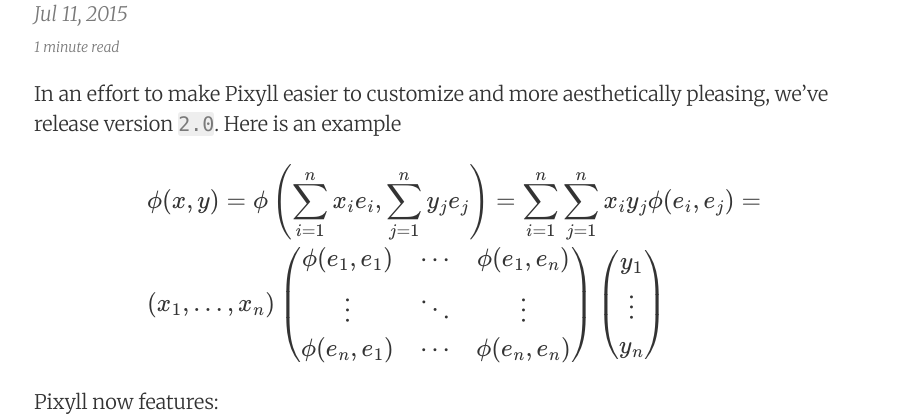
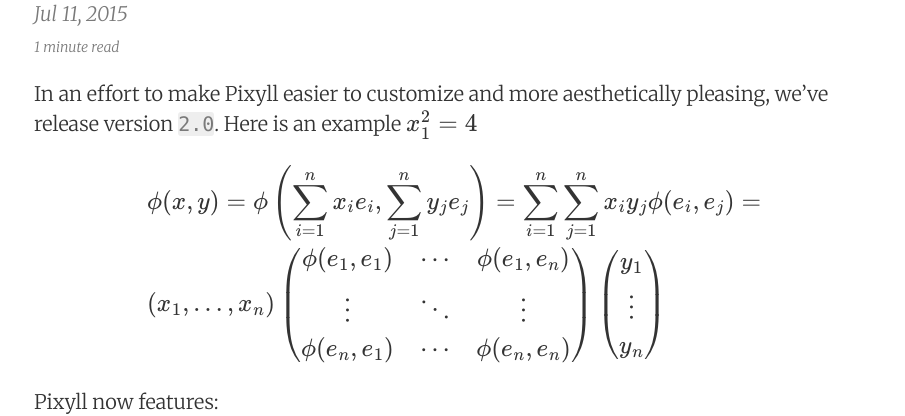
Before and after one commit to poddutur/poddutur.github.io, a Jekyll site: the page built from _posts/2015-07-11-announcing-pixyll-version-2.md, in a window 1280 px wide. Shown: the part 273-689 px from the top of the page, without its empty margins (186-1091 px from the left). Built offline with Jekyll 4.4.1, drawn with Linux system fonts in a browser that asks for light colours; formulas are drawn with MathJax 3; comment, search, counter and statistics services are not loaded.

Commit message:
Update 2015-07-11-announcing-pixyll-version-2.md

```diff
--- a/_posts/2015-07-11-announcing-pixyll-version-2.md
+++ b/_posts/2015-07-11-announcing-pixyll-version-2.md
@@ -7,7 +7,7 @@ categories: jekyll pixyll
 ---
 
 In an effort to make Pixyll easier to customize and more aesthetically pleasing, we've release version `2.0`.
-Here is an example
+Here is an example $$ x_1^2 = 4 $$
 <div>
 $$
 \begin{align*}
```
